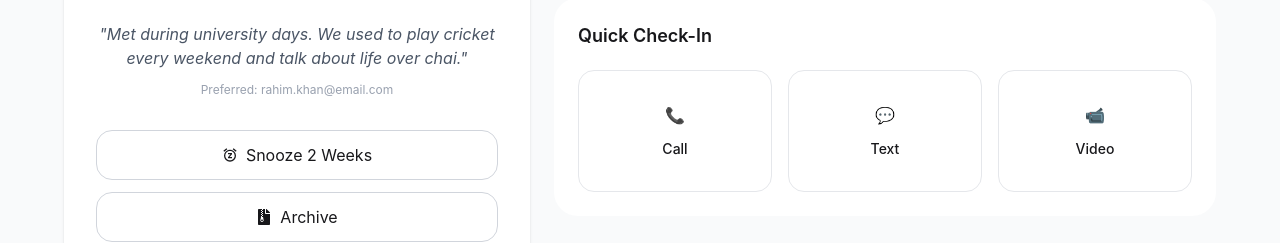
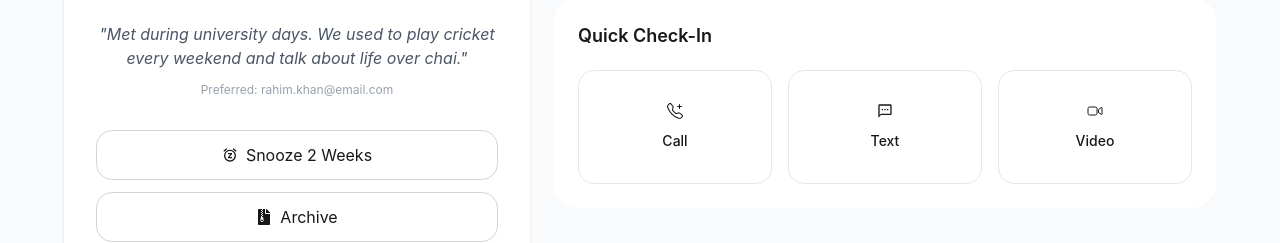
Before and after one commit to sabujAlom/friends-group, a React (Vite) app: page /bookDetails/1 in a window 1280 px wide. Shown: the part 359-602 px from the top of the page. Built offline with nearby package versions, Linux system fonts and the light colour scheme.

Commit message:
icons added

```diff
--- a/src/pages/bookDetails/BookDetails.jsx
+++ b/src/pages/bookDetails/BookDetails.jsx
@@ -3,13 +3,15 @@
 import { useContext } from "react";
 import { useLoaderData, useParams } from "react-router";
 import { BookContext } from "../../context/BookContext";
-import { MdAutoDelete, MdOutlineSnooze } from "react-icons/md";
+import { MdAutoDelete, MdOutlineSnooze, MdOutlineTextsms } from "react-icons/md";
 import { FaFileArchive } from "react-icons/fa";
+import { IoVideocamOutline } from "react-icons/io5";
+import { BsTelephonePlus } from "react-icons/bs";
 
 // const booksPromise = fetch("/booksData.json").then((res) => res.json());
 
 const BookDetails = () => {
-  const { id: bookParamsId } = useParams();
+  const { id:bookParamsId } = useParams();
   // console.log(bookId, "bookId")
 
   // const books = use(booksPromise);
@@ -21,7 +23,7 @@ const BookDetails = () => {
   const {
     id,
     name,
-    author,
+
     picture,
     email,
     days_since_contact,
@@ -133,15 +135,15 @@ const {handleMarkAsRead, handleWishList} = useContext(BookContext);
               <h3 className="font-semibold text-lg mb-5">Quick Check-In</h3>
               <div className="grid grid-cols-3 gap-4">
                 <button className="flex flex-col items-center py-8 border border-gray-200 rounded-2xl hover:bg-gray-50 transition">
-                  📞
+                  <BsTelephonePlus />
                   <span className="mt-3 text-sm font-medium">Call</span>
                 </button>
                 <button className="flex flex-col items-center py-8 border border-gray-200 rounded-2xl hover:bg-gray-50 transition">
-                  💬
+                  <MdOutlineTextsms />
                   <span className="mt-3 text-sm font-medium">Text</span>
                 </button>
                 <button className="flex flex-col items-center py-8 border border-gray-200 rounded-2xl hover:bg-gray-50 transition">
-                  📹
+                  <IoVideocamOutline />
                   <span className="mt-3 text-sm font-medium">Video</span>
                 </button>
               </div>
```
